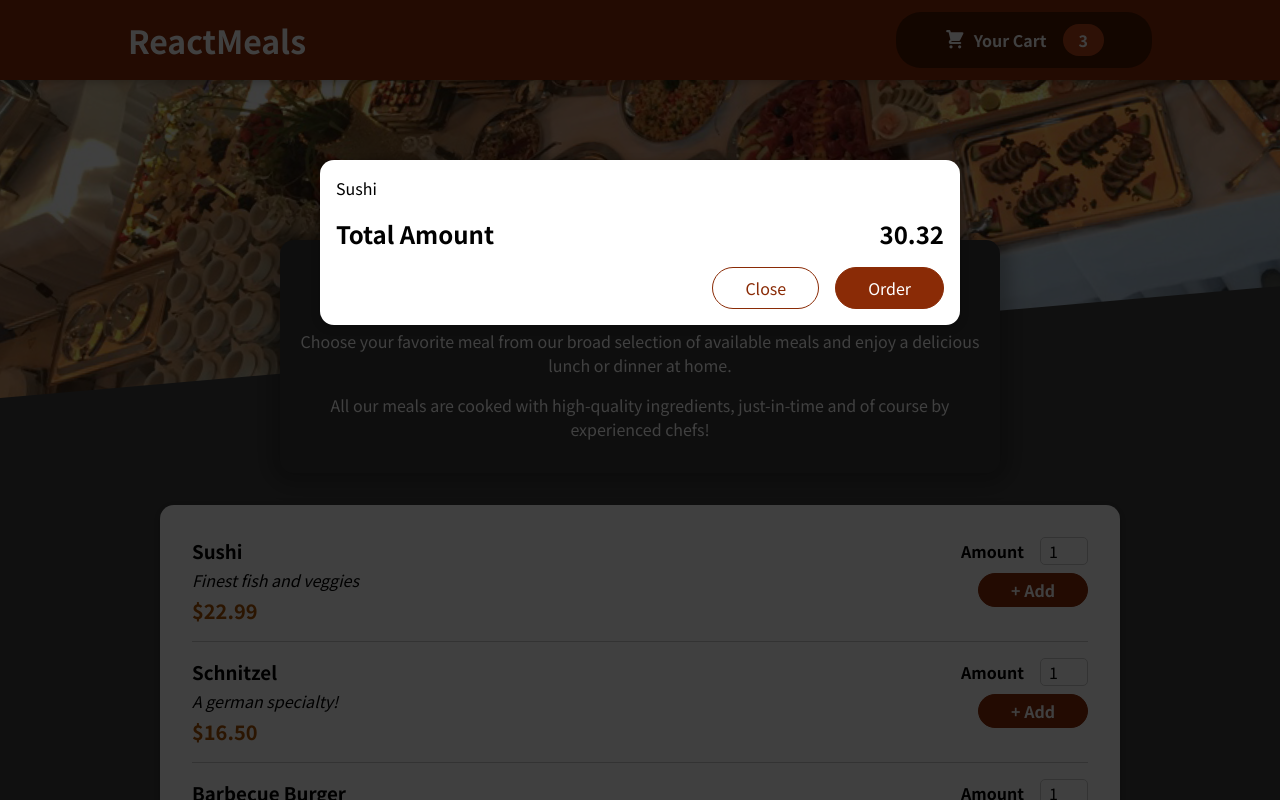
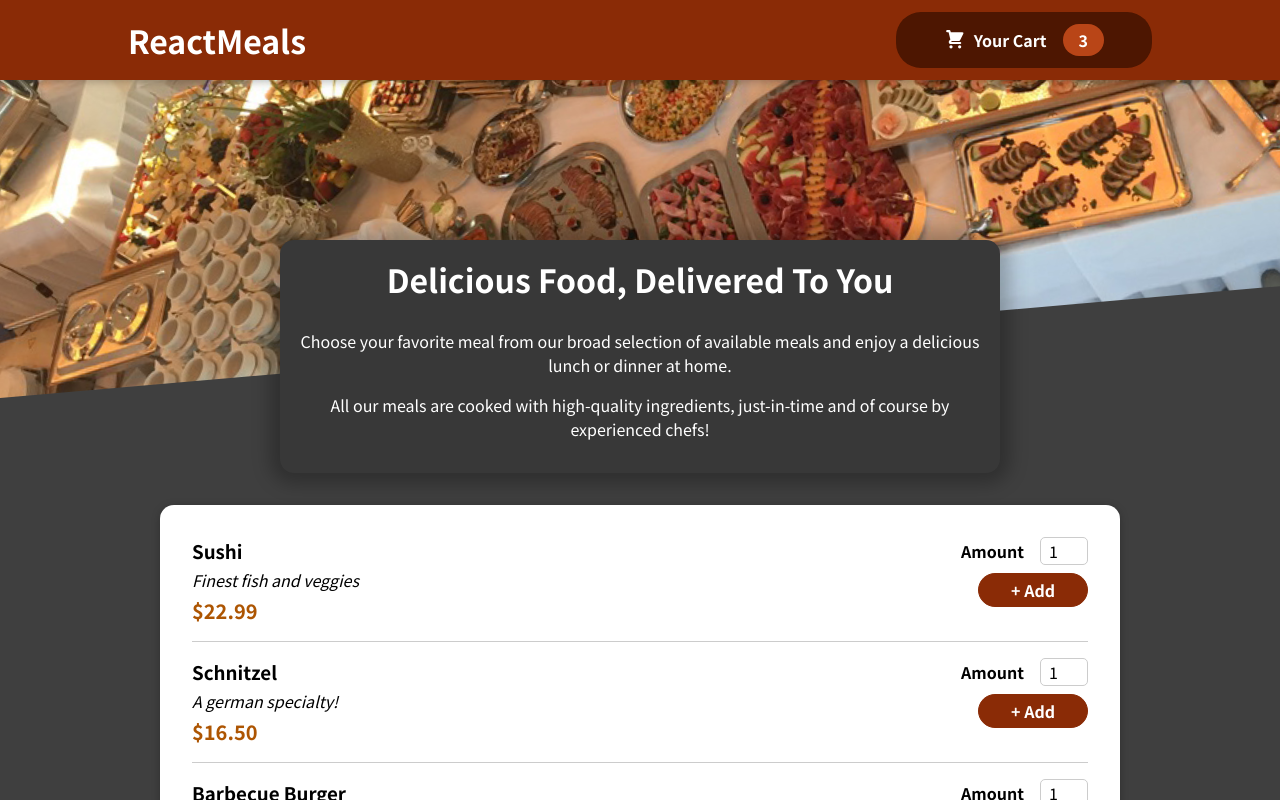
Before and after one commit to surajsgh/Food_Order_App, a React (Create React App) app: page / in a window 1280 px wide. Shown: the top 800 px of the page. Built offline with nearby package versions, Linux system fonts and the light colour scheme.

Commit message:
Add close the cart feature.

```diff
--- a/src/App.js
+++ b/src/App.js
@@ -1,14 +1,20 @@
-import React, { Fragment } from 'react';
+import React, { Fragment, useState } from 'react';
 
 import Header from '../src/Layout/Header';
 import Meals from '../src/Meals/Meals';
 import Cart from './Cart/Cart';
 
 function App() {
+  const [showCart, setShowCart] = useState(false);
+
+  const openCartHandler = () => setShowCart(true);
+
+  const closeCartHandler = () => setShowCart(false);
+
   return (
     <Fragment>
-      <Cart />
-      <Header />
+      {showCart && <Cart onHideCart={closeCartHandler} />}
+      <Header onShowCart={openCartHandler} />
       <main>
         <Meals />
       </main>
--- a/src/Cart/Cart.js
+++ b/src/Cart/Cart.js
@@ -13,14 +13,16 @@ const Cart = props => {
   );
 
   return (
-    <Modal>
+    <Modal onClose={props.onHideCart}>
       {cartItems}
       <div className={styles.total}>
         <span>Total Amount</span>
         <span>30.32</span>
       </div>
       <div className={styles.actions}>
-        <button className={styles['button--alt']}>Close</button>
+        <button onClick={props.onHideCart} className={styles['button--alt']}>
+          Close
+        </button>
         <button className={styles.button}>Order</button>
       </div>
     </Modal>
--- a/src/Layout/Header.js
+++ b/src/Layout/Header.js
@@ -9,7 +9,7 @@ const Header = props => {
     <Fragment>
       <header className={styles.header}>
         <h1>ReactMeals</h1>
-        <HeaderCartButton />
+        <HeaderCartButton onClick={props.onShowCart} />
       </header>
       <div className={styles['main-image']}>
         <img src={mealImage} alt="A table full of delicious food!" />
--- a/src/Layout/HeaderCartButton.js
+++ b/src/Layout/HeaderCartButton.js
@@ -5,7 +5,7 @@ import styles from './HeaderCartButton.module.css';
 
 const HeaderCartButton = props => {
   return (
-    <button className={styles.button}>
+    <button onClick={props.onClick} className={styles.button}>
       <span className={styles.icon}>
         <CartIcon />
       </span>
--- a/src/UI/Modal.js
+++ b/src/UI/Modal.js
@@ -4,7 +4,7 @@ import ReactDOM from 'react-dom';
 import styles from './Modal.module.css';
 
 const Backdrop = props => {
-  return <div className={styles.backdrop} />;
+  return <div onClick={props.onClose} className={styles.backdrop} />;
 };
 
 const ModalOverlay = props => {
@@ -20,7 +20,10 @@ const portalElement = document.getElementById('overlays');
 const Modal = props => {
   return (
     <Fragment>
-      {ReactDOM.createPortal(<Backdrop />, portalElement)}
+      {ReactDOM.createPortal(
+        <Backdrop onClose={props.onClose} />,
+        portalElement
+      )}
       {ReactDOM.createPortal(
         <ModalOverlay>{props.children}</ModalOverlay>,
         portalElement
```
